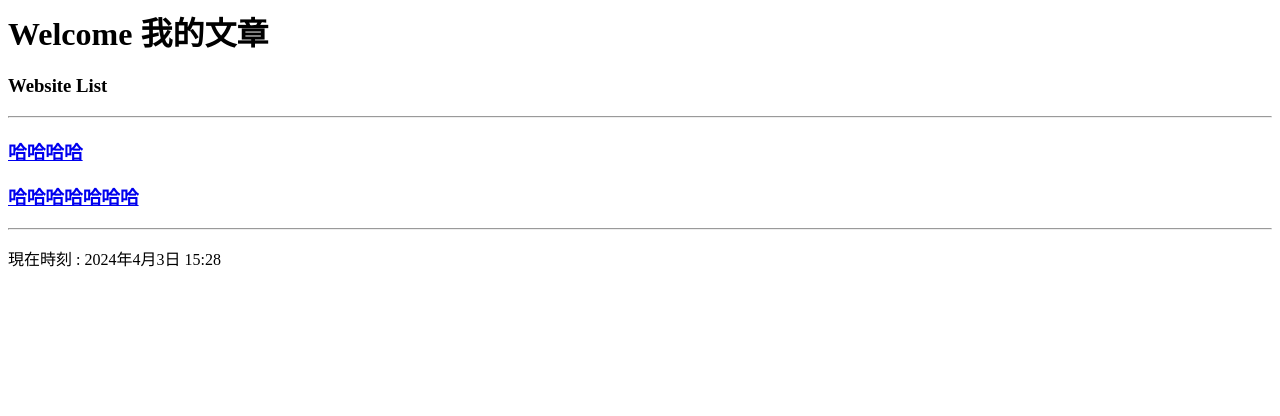
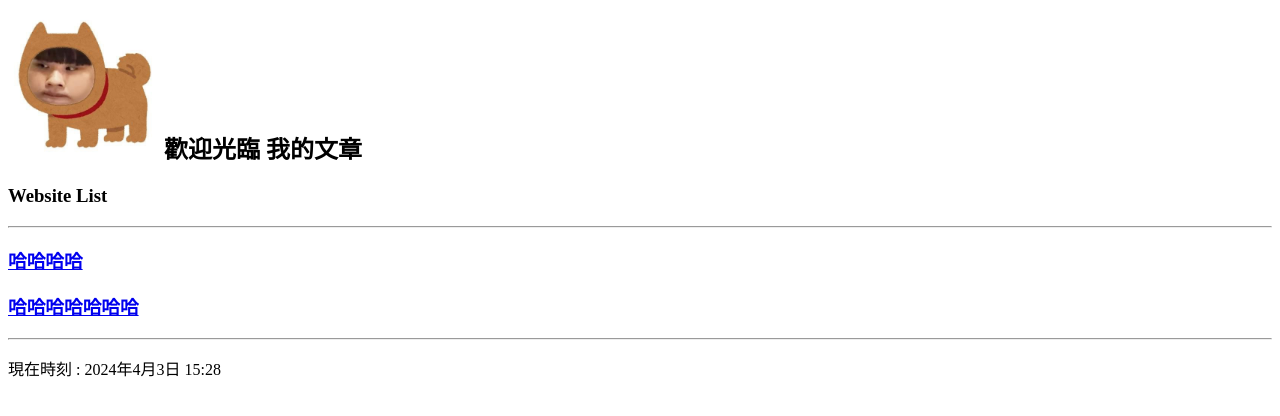
Before and after one commit to ERICCHEN0326/dj4ch02, a Django app: page / in a window 1280 px wide. Shown: the top 416 px of the page. Run offline with Django 4.2, Linux system fonts and the light colour scheme; data comes from the database, SQL or seed files in the repository.

Commit message:
insert image

```diff
--- a/mblog/settings.py
+++ b/mblog/settings.py
@@ -117,6 +117,9 @@ USE_TZ = True
 # https://docs.djangoproject.com/en/4.2/howto/static-files/
 
 STATIC_URL = 'static/'
+STATICFILES_DIRS=[
+    BASE_DIR / 'static'
+]
 
 # Default primary key field type
 # https://docs.djangoproject.com/en/4.2/ref/settings/#default-auto-field
--- a/templates/header.html
+++ b/templates/header.html
@@ -1,2 +1,4 @@
 <!-- header.html -->
-<h1 style='font-family:微軟正黑體;'>Welcome 我的文章</h1>
+{% load static %}
+<h2><img src="{% static 'image/logo.png' %}" width="150">
+歡迎光臨 我的文章</h2>
```
Also changed, not shown: static/image/logo.png (added).
